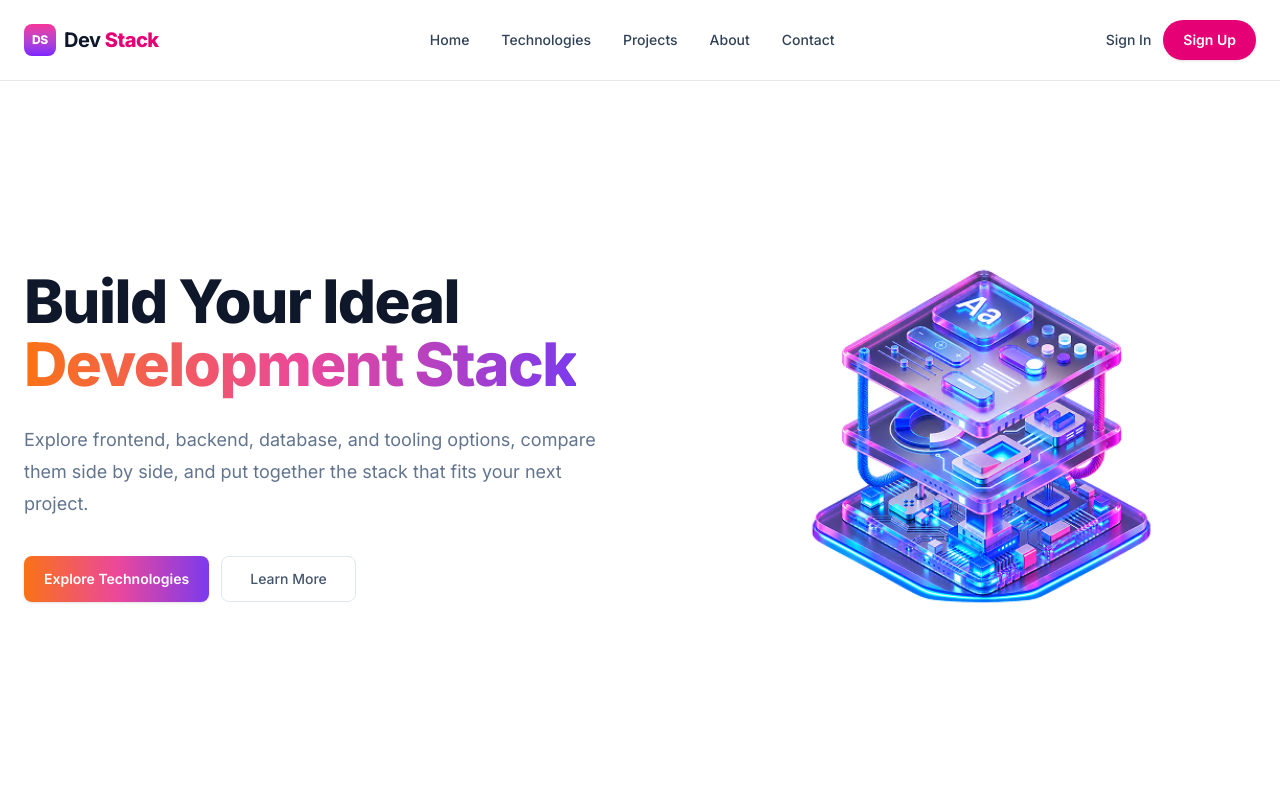
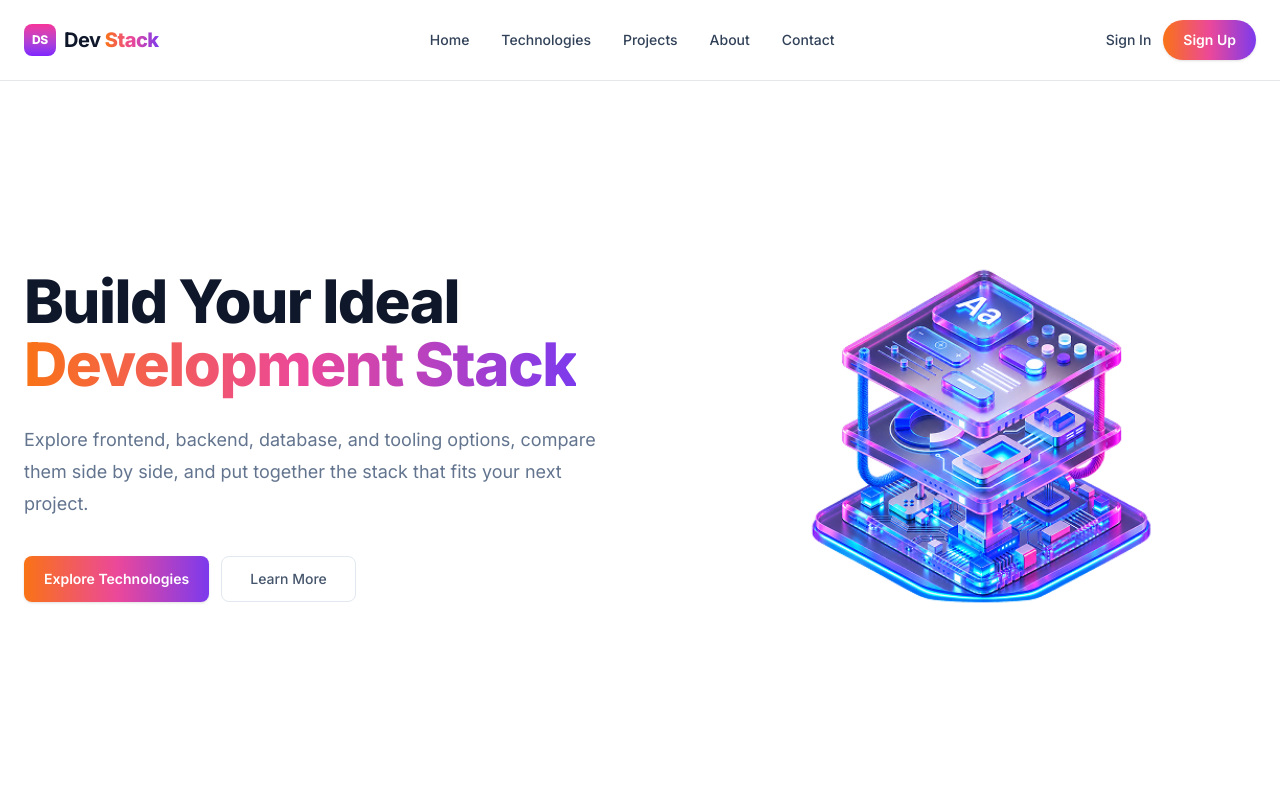
Before and after one commit to muazgit/dev-stack, a React (Vite) app: page / in a window 1280 px wide. Shown: the top 800 px of the page. Built offline with nearby package versions, Linux system fonts and the light colour scheme.

Commit message:
Fixed Brand Coloring

```diff
--- a/src/components/Navbar.jsx
+++ b/src/components/Navbar.jsx
@@ -16,7 +16,12 @@ function Navbar() {
 
             <span className="text-xl font-bold tracking-tight">
               <span className="text-slate-900">Dev </span>
-              <span className="font-extrabold text-pink-600">Stack</span>
+              <span
+                className="font-extrabold bg-clip-text text-transparent"
+                style={{ backgroundImage: 'var(--brand-gradient)' }}
+              >
+                Stack
+              </span>
             </span>
           </div>
 
@@ -58,14 +63,16 @@ function Navbar() {
             </a>
           </div>
 
-          {/* Auth */}
+          {/* Buttons */}
           <div className="flex items-center gap-3">
             <button className="text-sm font-medium text-slate-700 hover:text-pink-600">
               Sign In
             </button>
 
-            {/* Solid pink — NO gradient */}
-            <button className="rounded-full bg-pink-600 px-5 py-2.5 text-sm font-semibold text-white shadow-sm transition hover:bg-pink-700">
+            <button
+              className="rounded-full px-5 py-2.5 text-sm font-semibold text-white shadow-sm transition hover:opacity-90"
+              style={{ backgroundImage: 'var(--brand-gradient)' }}
+            >
               Sign Up
             </button>
           </div>
@@ -90,7 +97,12 @@ function Navbar() {
 
             <span className="text-lg font-bold">
               <span className="text-slate-900">Dev </span>
-              <span className="font-extrabold text-pink-600">Stack</span>
+              <span
+                className="font-extrabold bg-clip-text text-transparent"
+                style={{ backgroundImage: 'var(--brand-gradient)' }}
+              >
+                Stack
+              </span>
             </span>
           </div>
 
@@ -100,8 +112,10 @@ function Navbar() {
               Sign In
             </button>
 
-            {/* Solid pink — NO gradient */}
-            <button className="rounded-full bg-pink-600 px-3 py-1.5 text-xs font-semibold text-white">
+            <button
+              className="rounded-full px-3 py-1.5 text-xs font-semibold text-white shadow-sm transition hover:opacity-90"
+              style={{ backgroundImage: 'var(--brand-gradient)' }}
+            >
               Sign Up
             </button>
           </div>
```
